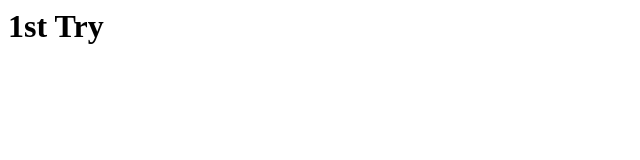
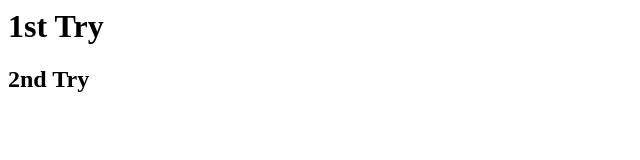
Before and after one commit to kolithakasun/JenkinsAssignmnet, a plain HTML site: page index.html in a window 1280 px wide. Shown: the whole page, without its empty margins (0-640 px from the left). Drawn offline with Linux system fonts and the light colour scheme.

Commit message:
2nd try commit

```diff
--- a/index.html
+++ b/index.html
@@ -1,2 +1,4 @@
 
 <h1> 1st Try </h1>
+
+<h2> 2nd Try </h2>
```
